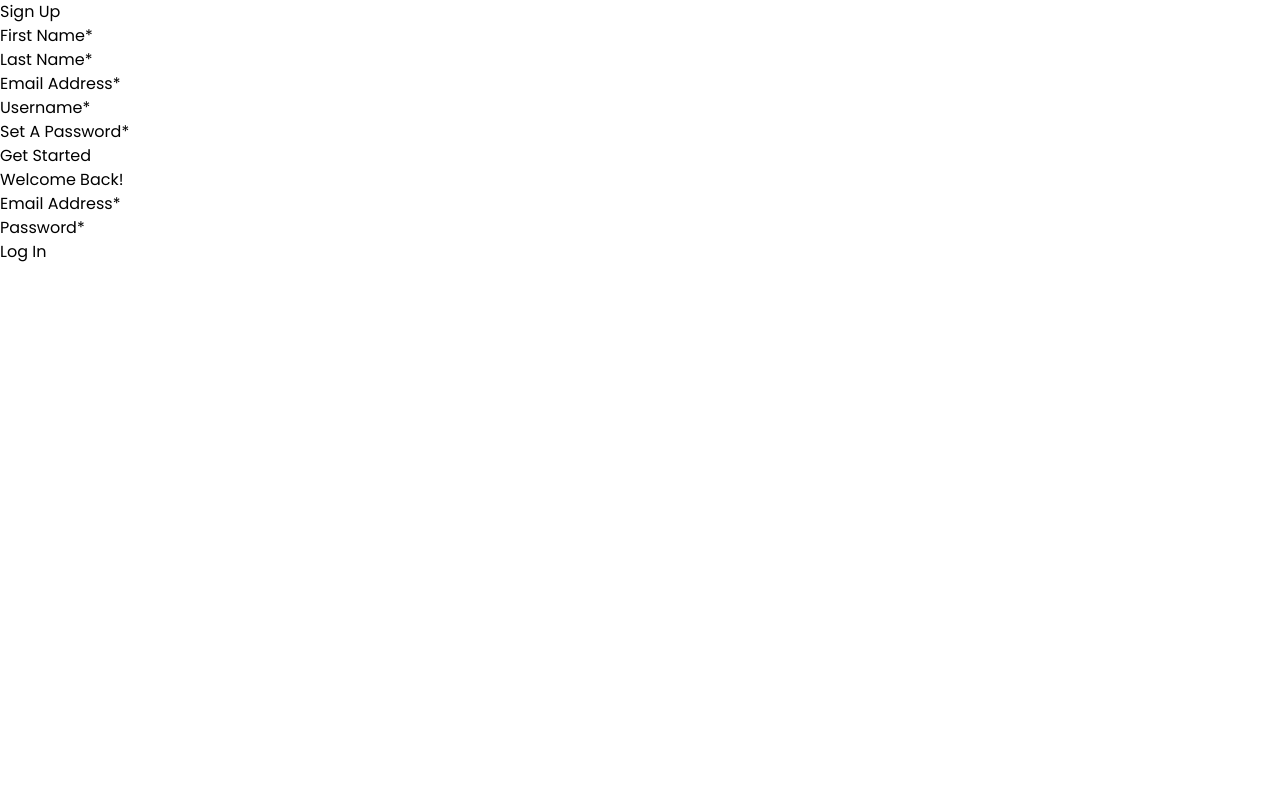
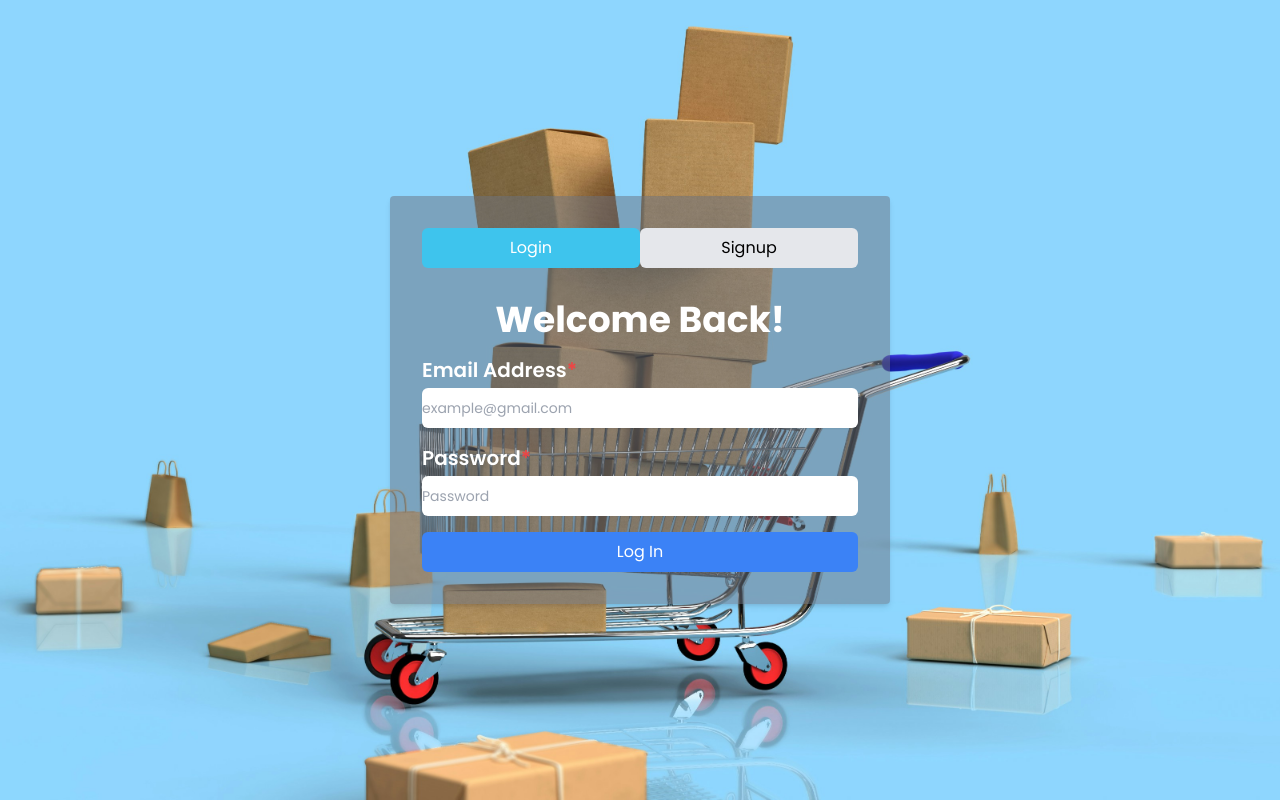
Before and after one commit to PhucQuach1907/EcomSys, a Django app: template templates/login.html in a window 1280 px wide. Run offline with Django 4.2, Linux system fonts and the light colour scheme; the template is opened without the code that fills it, so the values that code supplies are empty; style sheets or scripts are compiled from the project's sources; some libraries are stand-ins or nearby versions.

Commit message:
update UI

```diff
--- a/templates/login.html
+++ b/templates/login.html
@@ -8,68 +8,56 @@
     <link rel="preconnect" href="https://fonts.googleapis.com">
     <link rel="preconnect" href="https://fonts.gstatic.com" crossorigin>
     <link href="https://fonts.googleapis.com/css2?family=Poppins:wght@300;400;600;700&display=swap" rel="stylesheet">
-    <link rel="stylesheet" href="build/tailwind.css">
+    <script src="https://cdn.tailwindcss.com"></script>
     <link rel="stylesheet" href="static/css/app.css">
     <script src="static/js/scripts.js"></script>
 </head>
-<body>
-<div class="form">
-    <div class="tab-content">
-        <div id="signup">
-            <h1>Sign Up</h1>
+<body class="bg-img">
+<div class="flex justify-center items-center h-screen">
+    <div class="bg-gray-500 p-8 rounded shadow-md w-500 bg-opacity-50">
+        <div class="mb-8 grid grid-cols-2 gap-x-0 mx-auto">
+            <button id="login-btn" class="px-4 py-2 bg-gray-200 rounded-md active">Login</button>
+            <button id="signup-btn" class="px-4 py-2 bg-gray-200 rounded-md">Signup</button>
+        </div>
+        <div id="signup" class="hidden">
+            <h1 class="text-center text-4xl font-bold mb-4 text-white">Sign Up</h1>
             <form id="signup-form" autocomplete="off">
-                <div class="top-row">
-                    <div class="field-wrap">
-                        <label>
-                            First Name<span class="req">*</span>
-                        </label>
-                        <input type="text" id="signup-firstname" required/>
-                    </div>
-                    <div class="field-wrap">
-                        <label>
-                            Last Name<span class="req">*</span>
-                        </label>
-                        <input type="text" id="signup-lastname" required/>
-                    </div>
+                <div class="mb-4">
+                    <label for="signup-firstname" class="block text-xl font-semibold text-white">First Name<span class="text-red-500">*</span></label>
+                    <input type="text" id="signup-firstname" name="signup-firstname" placeholder="First Name" class="mt-1 focus:ring-blue-500 focus:border-blue-500 block w-full h-10 shadow-sm sm:text-sm border-gray-300 rounded-md" required>
                 </div>
-                <div class="field-wrap">
-                    <label>
-                        Email Address<span class="req">*</span>
-                    </label>
-                    <input type="email" id="signup-email" required/>
+                <div class="mb-4">
+                    <label for="signup-lastname" class="block text-xl font-semibold text-white">Last Name<span class="text-red-500">*</span></label>
+                    <input type="text" id="signup-lastname" name="signup-lastname" placeholder="Last Name" class="mt-1 focus:ring-blue-500 focus:border-blue-500 block w-full h-10 shadow-sm sm:text-sm border-gray-300 rounded-md" required>
                 </div>
-                <div class="field-wrap">
-                    <label>
-                        Username<span class="req">*</span>
-                    </label>
-                    <input type="text" id="signup-username" required/>
+                <div class="mb-4">
+                    <label for="signup-email" class="block text-xl font-semibold text-white">Email Address<span class="text-red-500">*</span></label>
+                    <input type="email" id="signup-email" name="signup-email" placeholder="example@gmail.com" class="mt-1 focus:ring-blue-500 focus:border-blue-500 block w-full h-10 shadow-sm sm:text-sm border-gray-300 rounded-md" required>
                 </div>
-                <div class="field-wrap">
-                    <label>
-                        Set A Password<span class="req">*</span>
-                    </label>
-                    <input type="password" id="signup-password" required/>
+                <div class="mb-4">
+                    <label for="signup-username" class="block text-xl font-semibold text-white">Username<span class="text-red-500">*</span></label>
+                    <input type="text" id="signup-username" name="signup-username" placeholder="Username" class="mt-1 focus:ring-blue-500 focus:border-blue-500 block w-full h-10 shadow-sm sm:text-sm border-gray-300 rounded-md" required>
                 </div>
-                <button type="submit" class="button button-block">Get Started</button>
+                <div class="mb-4">
+                    <label for="signup-password" class="block text-xl font-semibold text-white">Set A Password<span class="text-red-500">*</span></label>
+                    <input type="password" id="signup-password" name="signup-password" placeholder="Password" class="mt-1 focus:ring-blue-500 focus:border-blue-500 block w-full h-10 shadow-sm sm:text-sm border-gray-300 rounded-md" required>
+                </div>
+                <button type="submit" class="w-full py-2 px-4 bg-blue-500 text-white rounded-md hover:bg-blue-600 focus:outline-none focus:bg-blue-600">Get Started</button>
             </form>
         </div>
 
         <div id="login">
-            <h1>Welcome Back!</h1>
+            <h1 class="text-center text-4xl font-bold mb-4 text-white">Welcome Back!</h1>
             <form id="login-form">
-                <div class="field-wrap">
-                    <label>
-                        Email Address<span class="req">*</span>
-                    </label>
-                    <input type="email" id="login-email" required/>
+                <div class="mb-4">
+                    <label for="login-email" class="block text-xl font-semibold text-white">Email Address<span class="text-red-500">*</span></label>
+                    <input type="email" id="login-email" name="login-email" placeholder="example@gmail.com" class="mt-1 focus:ring-blue-500 focus:border-blue-500 block w-full h-10 shadow-sm sm:text-sm border-gray-300 rounded-md" required>
                 </div>
-                <div class="field-wrap">
-                    <label>
-                        Password<span class="req">*</span>
-                    </label>
-                    <input type="password" id="login-password" required/>
+                <div class="mb-4">
+                    <label for="login-password" class="block text-xl font-semibold text-white">Password<span class="text-red-500">*</span></label>
+                    <input type="password" id="login-password" name="login-password" placeholder="Password" class="mt-1 focus:ring-blue-500 focus:border-blue-500 block w-full h-10 sm:text-sm sm:text-sm border-gray-300 rounded-md" required>
                 </div>
-                <button class="button button-block">Log In</button>
+                <button type="submit" class="w-full py-2 px-4 bg-blue-500 text-white rounded-md hover:bg-blue-600 focus:outline-none focus:bg-blue-600">Log In</button>
             </form>
         </div>
     </div>
--- a/templates/setupTailwind.txt
+++ /dev/null
@@ -1,5 +0,0 @@
-npm install -g
-npm init -y
-npm install -D tailwindcss postcss autoprefixer vite
-npx tailwindcss init -p
-npx tailwindcss -i static/css/tailwind.css -o build/tailwind.css
--- a/templates/static/css/app.css
+++ b/templates/static/css/app.css
@@ -1,3 +1,18 @@
 body {
     font-family: "Poppins", sans-serif;
 }
+
+.bg-img {
+    background-image: url('/../../media/images/background.jpg');
+    background-size: cover;
+    background-position: center center;
+}
+
+.w-500 {
+    width: 500px;
+}
+
+.active {
+    background-color: #3ec4ed !important;
+    color: #FFFFFF;
+}
--- a/templates/static/js/scripts.js
+++ b/templates/static/js/scripts.js
@@ -54,4 +54,22 @@ document.addEventListener('DOMContentLoaded', function () {
             console.error('Error registering:', error);
         }
     });
+
+    const loginBtn = document.getElementById("login-btn");
+    const signupBtn = document.getElementById("signup-btn");
+    const loginContainer = document.getElementById("login");
+    const signupContainer = document.getElementById("signup");
+    loginBtn.addEventListener("click", function () {
+        loginBtn.classList.add("active");
+        signupBtn.classList.remove("active");
+        loginContainer.classList.remove("hidden");
+        signupContainer.classList.add("hidden");
+    });
+
+    signupBtn.addEventListener("click", function () {
+        signupBtn.classList.add("active");
+        loginBtn.classList.remove("active");
+        signupContainer.classList.remove("hidden");
+        loginContainer.classList.add("hidden");
+    });
 });
```
Also changed, not shown: templates/package.json (+17 -9 lines), templates/media/images/background.jpg (added), templates/package-lock.json.
